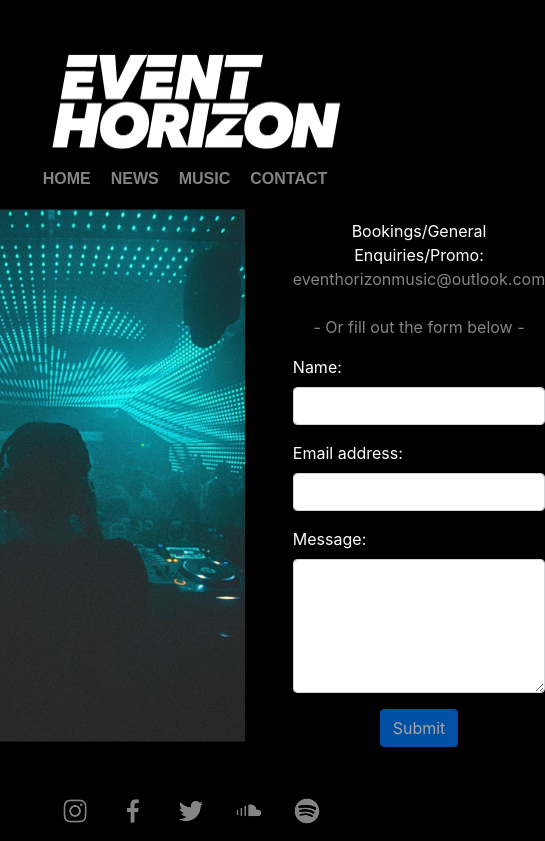
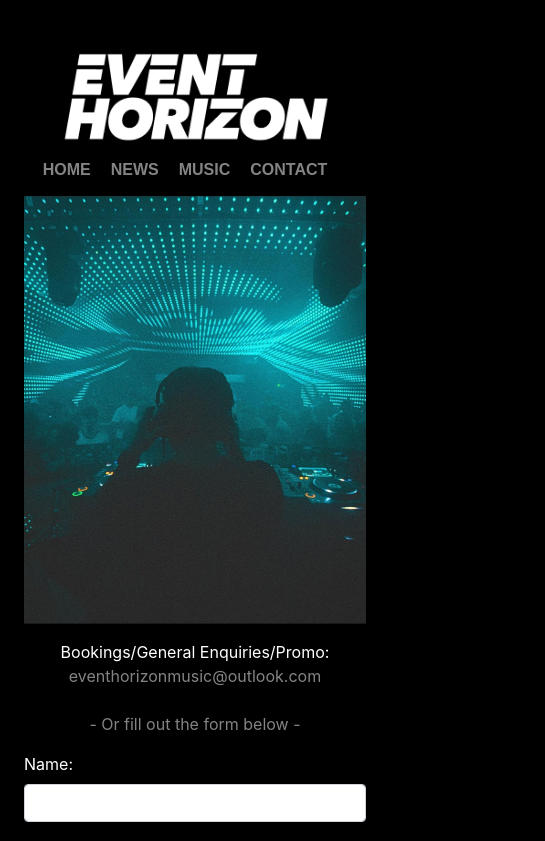
Before and after one commit to tnoel999888/event-horizon-website, a React (Create React App) app: page /contact in a window 390 px wide. Shown: the top 841 px of the page, 545 px wide, since content can reach past the window. Built offline with nearby package versions, Linux system fonts and the light colour scheme.

Commit message:
Making pages responsive on smaller devices (#6)

```diff
--- a/src/App.css
+++ b/src/App.css
@@ -1,5 +1,7 @@
 .app {
   min-height: 100%;
+  padding-left: 24px;
+  padding-right: 24px;
   text-align: center;
   background-color: black;
   color: white;
@@ -7,7 +9,3 @@
   flex-direction: column;
   justify-content: space-between;
 }
-
-.page {
-  height: 80%;
-}
--- a/src/components/Footer/Footer.jsx
+++ b/src/components/Footer/Footer.jsx
@@ -44,7 +44,6 @@ function Footer() {
 
   return (
     <div className="footer">
-      <div>
       {socials.map((social, i) => (
         <div
           key={social.label}
@@ -58,7 +57,6 @@ function Footer() {
         </div>
       ))}
     </div>
-    </div>
   );
 }
 
--- a/src/components/Footer/footer.css
+++ b/src/components/Footer/footer.css
@@ -1,7 +1,8 @@
 .footer {
   bottom: 0;
   width: 100%;
-  margin-top: 36px;
+  display: flex;
+  justify-content: center;
 }
 
 .spotify,
@@ -10,6 +11,5 @@
 .instagram,
 .facebook {
   display: inline-block;
-  margin-right: 8px;
-  margin-bottom: 8px;
+  margin: 36px 4px 8px 4px;
 }
--- a/src/components/Header/Logo/Logo.jsx
+++ b/src/components/Header/Logo/Logo.jsx
@@ -5,7 +5,7 @@ import logo from "../../../assets/logo-white.png";
 function Logo() {
   return (
     <div className="logo">
-      <a href="/"><img width="300px" alt="Event Horizon logo" src={logo} /></a>
+      <a href="/"><img className="logo-img" alt="Event Horizon logo" src={logo} /></a>
     </div>
   );
 }
--- a/src/components/Header/Logo/logo.css
+++ b/src/components/Header/Logo/logo.css
@@ -1,3 +1,8 @@
 .logo {
   padding-top: 48px;
 }
+
+.logo-img {
+  width: 80%;
+  max-width: 300px;
+}
--- a/src/components/Pages/Contact/contact.css
+++ b/src/components/Pages/Contact/contact.css
@@ -1,9 +1,3 @@
-.contact {
-  display: flex;
-  flex-direction: row;
-  justify-content: center;
-}
-
 .email-status-msg__hide,
 .email-status-msg {
   color: #848484;
@@ -13,11 +7,6 @@
 
 .email-status-msg__hide {
   visibility: hidden;
-}
-
-.email-and-form {
-  width: 350px;
-  margin-left: 48px;
 }
 
 .spinner {
@@ -50,12 +39,48 @@
   color: #848484;
 }
 
-.press-shot-2 {
-  height: inherit;
-  width: 400px;
-}
-
 .sending-label {
   display: inline-block;
   margin-right: 8px;
 }
+
+@media (min-width: 901px) {
+  .contact {
+    display: flex;
+    flex-direction: row;
+    justify-content: center;
+  }
+
+  .press-shot-2 {
+    height: inherit;
+    width: 400px;
+  }
+
+  .email-and-form {
+    width: 350px;
+    margin-left: 48px;
+  }
+}
+
+@media only screen and (max-width: 900px) {
+  .contact {
+    flex-direction: column;
+  }
+
+  .press-shot-2 {
+    margin-left: auto;
+    margin-right: auto;
+    height: inherit;
+    width: 100%;
+    min-width: 282px;
+    max-width: 400px;
+  }
+
+  .email-and-form {
+    margin-left: auto;
+    margin-right: auto;
+    width: 100%;
+    min-width: 282px;
+    max-width: 350px;
+  }
+}
--- a/src/components/Pages/Home/Home.jsx
+++ b/src/components/Pages/Home/Home.jsx
@@ -27,8 +27,8 @@ function Home() {
         <Carousel.Item className="carousel-item">
           <div className={carouselItem.className} />
           <Carousel.Caption>
-            <h3>{carouselItem.header}</h3>
-            <p>{carouselItem.description}</p>
+            <h3 className="carousel-item__header">{carouselItem.header}</h3>
+            <p className="carousel-item__description">{carouselItem.description}</p>
           </Carousel.Caption>
         </Carousel.Item>
       ))}
--- a/src/components/Pages/Home/home.css
+++ b/src/components/Pages/Home/home.css
@@ -22,3 +22,36 @@
   height: 100%;
   margin: auto;
 }
+
+@media only screen and (max-width: 425px) {
+  .carousel-item__header {
+    font-size: 16px;
+    font-weight: 700;
+  }
+
+  .carousel-item__description {
+    font-size: 12px;
+  }
+}
+
+@media (min-width: 426px) and (max-width: 1023px) {
+  .carousel-item__header {
+    font-size: 18px;
+    font-weight: 700;
+  }
+
+  .carousel-item__description {
+    font-size: 14px;
+  }
+}
+
+@media (min-width: 1024px) {
+  .carousel-item__header {
+    font-size: 20px;
+    font-weight: 700;
+  }
+
+  .carousel-item__description {
+    font-size: 16px;
+  }
+}
--- a/src/components/Pages/News/news.css
+++ b/src/components/Pages/News/news.css
@@ -67,14 +67,11 @@
 .load-more-and-loading-spinner-container {
   margin-left: auto;
   margin-right: auto;
+  margin-top: 12px;
   display: block;
 }
 
-.load-more-btn {
-  margin-top: 12px;
+.loading-spinner {
+  display: inline-block;
+  vertical-align: bottom;
 }
-
-.spinner {
-  margin-left: 8px;
-  vertical-align: baseline;
-}
```
Lines whose indentation alone changed are shown as unchanged.
